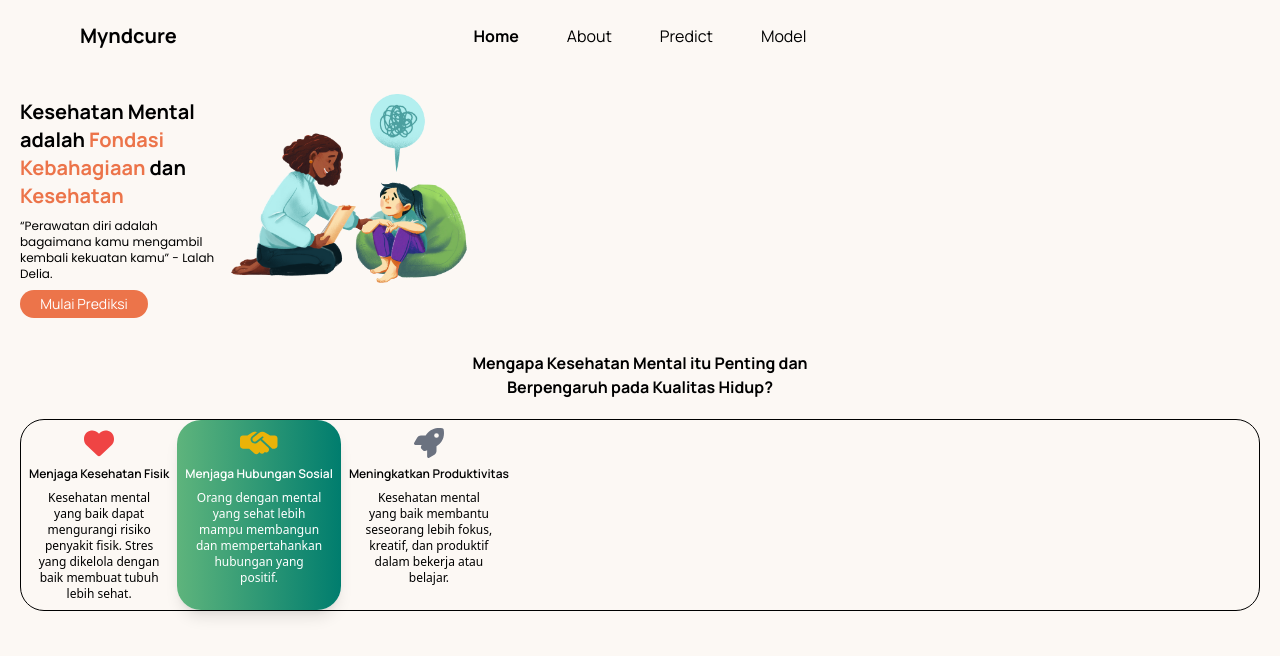
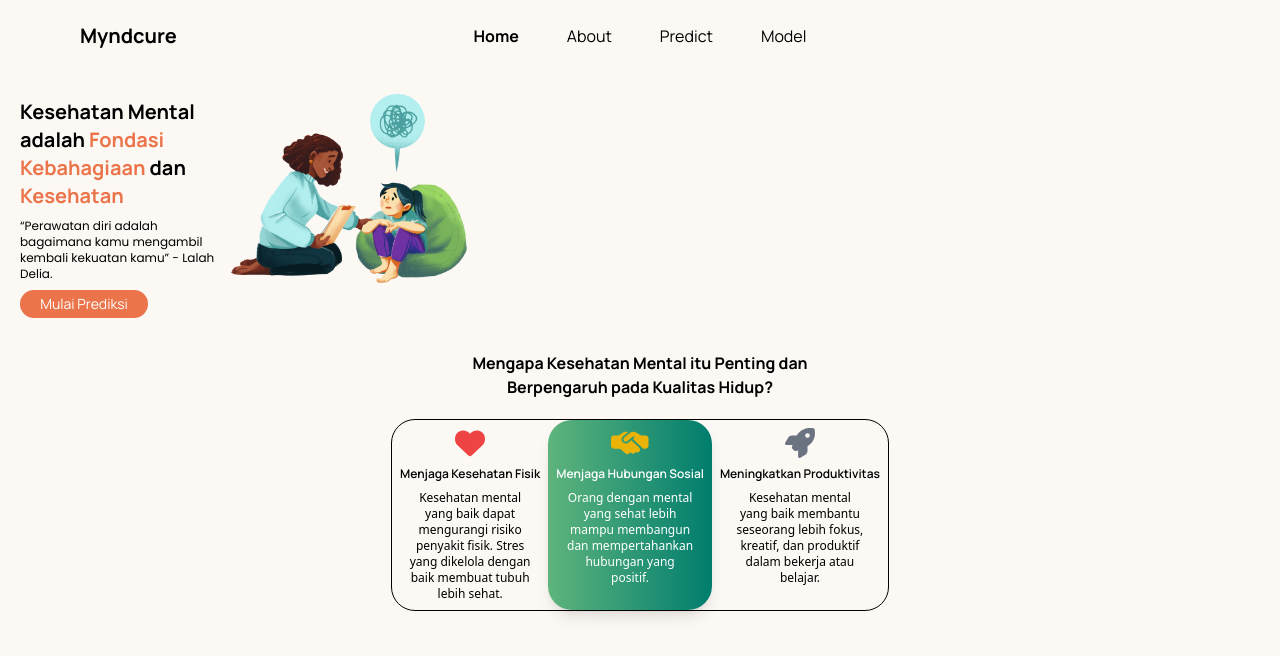
Before and after one commit to injanisgg/mhealth, a React (Vite) app in the folder frontend-react/: page / in a window 1280 px wide. Shown: the top 656 px of the page. Built offline with nearby package versions, Linux system fonts and the light colour scheme.

Commit message:
`Update Home component layout to center content vertically`

```diff
--- a/frontend-react/src/pages/Home.jsx
+++ b/frontend-react/src/pages/Home.jsx
@@ -28,7 +28,7 @@ function Home() {
       </div>
 
     {/* section info the importance */}
-    <div className="flex flex-col gap-5 mx-20 sm:mx-5 relative">
+    <div className="flex flex-col justify-center items-center gap-5 mx-20 sm:mx-5 relative">
       <div className='flex justify-center text-center font-bold font-main'>
         <h1>Mengapa Kesehatan Mental itu Penting dan <br /> Berpengaruh pada Kualitas Hidup?</h1>
       </div>
```
